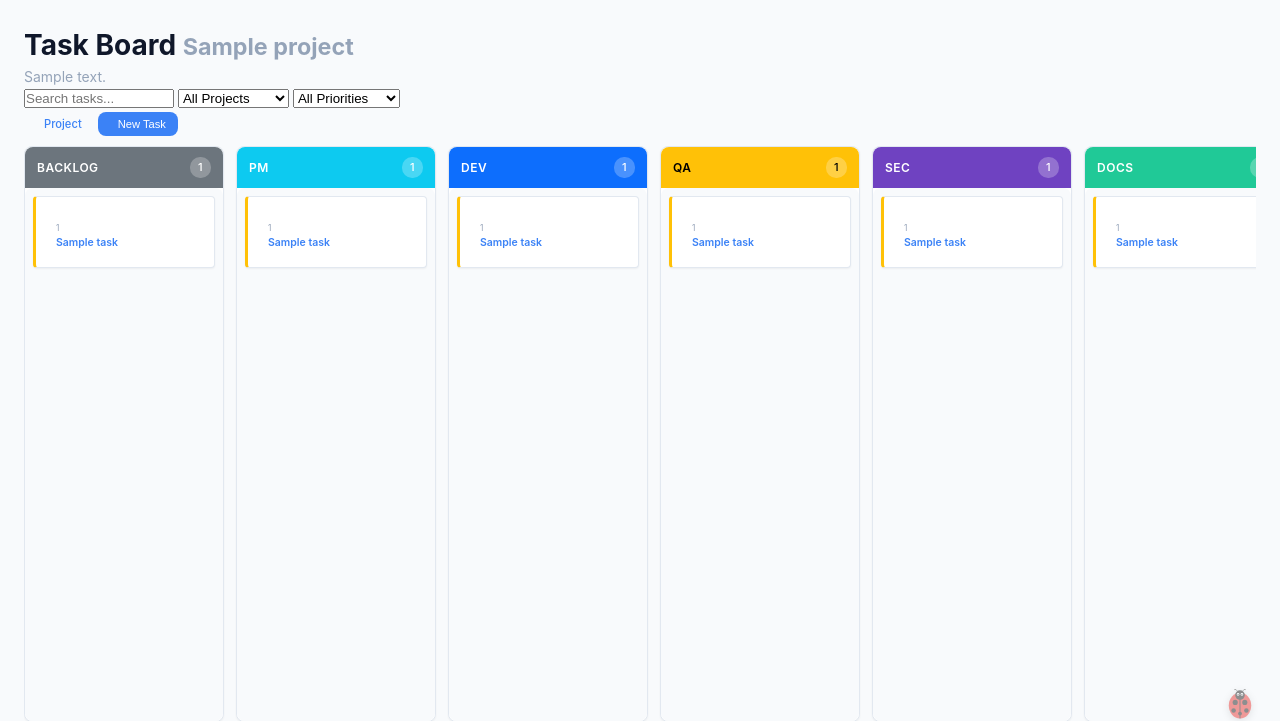
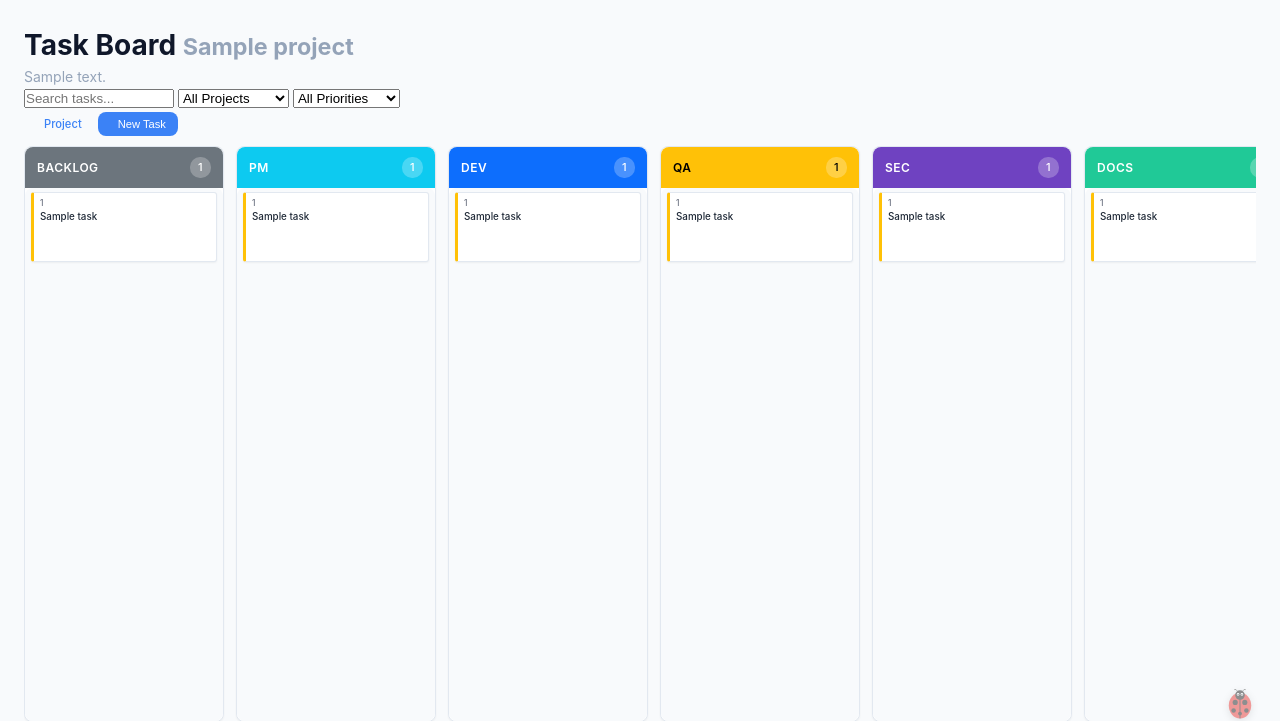
Before and after one commit to metazen11/workflow-hub, a Django app: template app/templates/task_board.html in a window 1280 px wide. Shown: the part 56-777 px from the top of the page. Run offline with Django 4.2, Linux system fonts and the light colour scheme; the template is opened without the code that fills it: most values are stand-ins (such as "Sample title", 1, 10 or a date in 2020); data that the repository does not hold is empty; some libraries are stand-ins or nearby versions.

Commit message:
fix: Make kanban board cards more compact and show DONE tasks
- Reduced card padding and font sizes for higher density
- Simplified card template (task ID + title only)
- Include DONE status tasks in query
- Route DONE tasks to complete column regardless of pipeline_stage
- Reduced column body padding

```diff
--- a/app/templates/partials/kanban_card.html
+++ b/app/templates/partials/kanban_card.html
@@ -3,11 +3,12 @@
      data-priority="{{ task.priority }}"
      data-current-stage="{{ task.pipeline_stage.value|default:'none' }}"
      data-priority-val="{% if task.priority >= 8 %}high{% elif task.priority <= 3 %}low{% else %}medium{% endif %}">
-    <div class="card-body">
-        <div class="d-flex justify-content-between align-items-center">
-            <span class="text-muted" style="font-size: 0.6rem;">{{ task.task_id }}</span>
+    <a href="/ui/task/{{ task.id }}/" class="card-link">
+        <div class="card-header-row">
+            <span class="task-id">{{ task.task_id }}</span>
             <span class="job-status-badge d-none" data-task="{{ task.id }}"></span>
+            {% if task.priority >= 8 %}<span class="priority-dot high"></span>{% endif %}
         </div>
-        <a href="/ui/task/{{ task.id }}/" class="card-title text-decoration-none text-dark">{{ task.title|truncatechars:45 }}</a>
-    </div>
+        <div class="card-title">{{ task.title|truncatechars:60 }}</div>
+    </a>
 </div>
--- a/app/templates/task_board.html
+++ b/app/templates/task_board.html
@@ -188,7 +188,7 @@
 
     .kanban-col-body {
         flex: 1;
-        padding: 8px;
+        padding: 4px 6px;
         overflow-y: auto;
         min-height: 300px;
         background: var(--bg-secondary, #f8fafc);
@@ -202,26 +202,52 @@
         background-color: rgba(59, 130, 246, 0.1);
     }
 
-    /* Task Cards - compact style */
+    /* Task Cards - dense compact style */
     .task-card {
         cursor: grab;
-        transition: transform 0.15s, box-shadow 0.15s;
+        transition: transform 0.1s, box-shadow 0.1s;
         background: var(--bg-card, #fff);
         border: 1px solid var(--border, #e2e8f0);
-        border-radius: 4px;
-        margin-bottom: 4px;
-        position: relative;
+        border-radius: 3px;
+        margin-bottom: 3px;
+        padding: 4px 6px;
     }
 
-    .task-card .card-body {
-        padding: 6px 8px !important;
+    .task-card .card-link {
+        text-decoration: none;
+        color: inherit;
+        display: block;
+    }
+
+    .task-card .card-header-row {
+        display: flex;
+        align-items: center;
+        gap: 4px;
+        margin-bottom: 1px;
+    }
+
+    .task-card .task-id {
+        font-size: 0.6rem;
+        color: #6b7280;
+        font-weight: 500;
+    }
+
+    .task-card .priority-dot {
+        width: 6px;
+        height: 6px;
+        border-radius: 50%;
+        margin-left: auto;
+    }
+
+    .task-card .priority-dot.high {
+        background: #dc3545;
     }
 
     .task-card .card-title {
-        font-size: 0.75rem;
-        line-height: 1.25;
-        margin-bottom: 0 !important;
-        display: block;
+        font-size: 0.7rem;
+        line-height: 1.2;
+        color: #1f2937;
+        font-weight: 500;
     }
 
     .task-card:hover {
```
Also changed, not shown: app/views/ui.py (+8 -3 lines).
